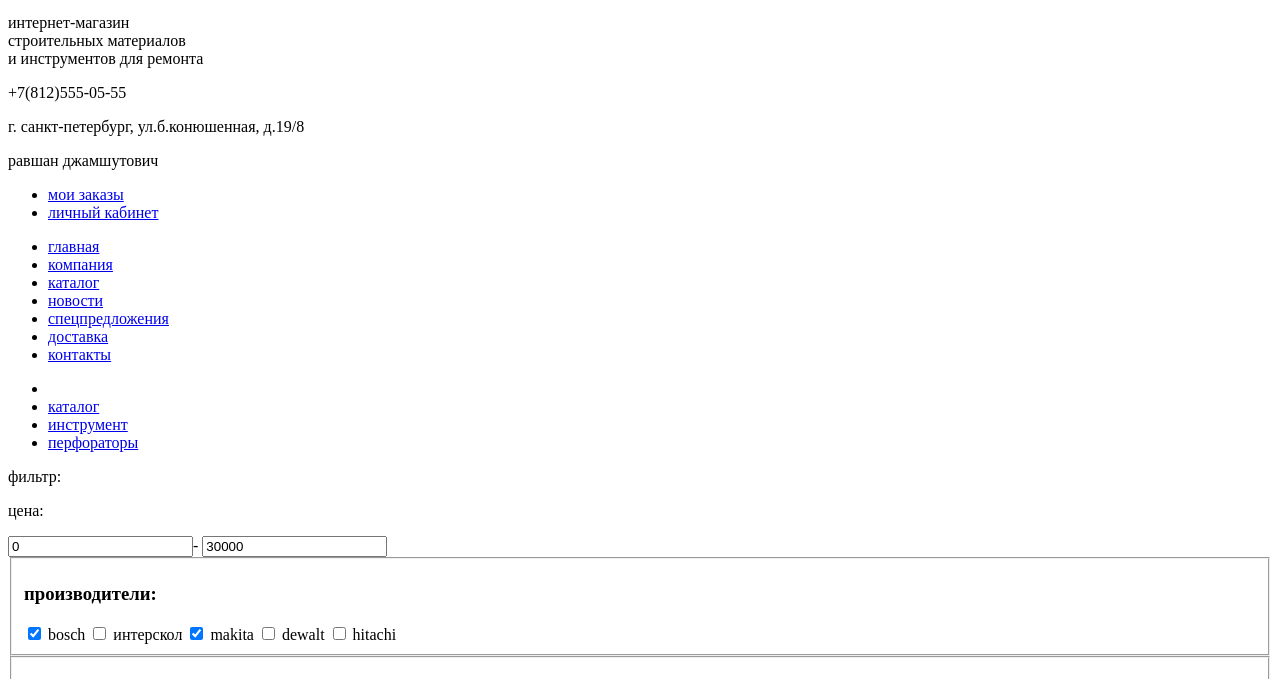
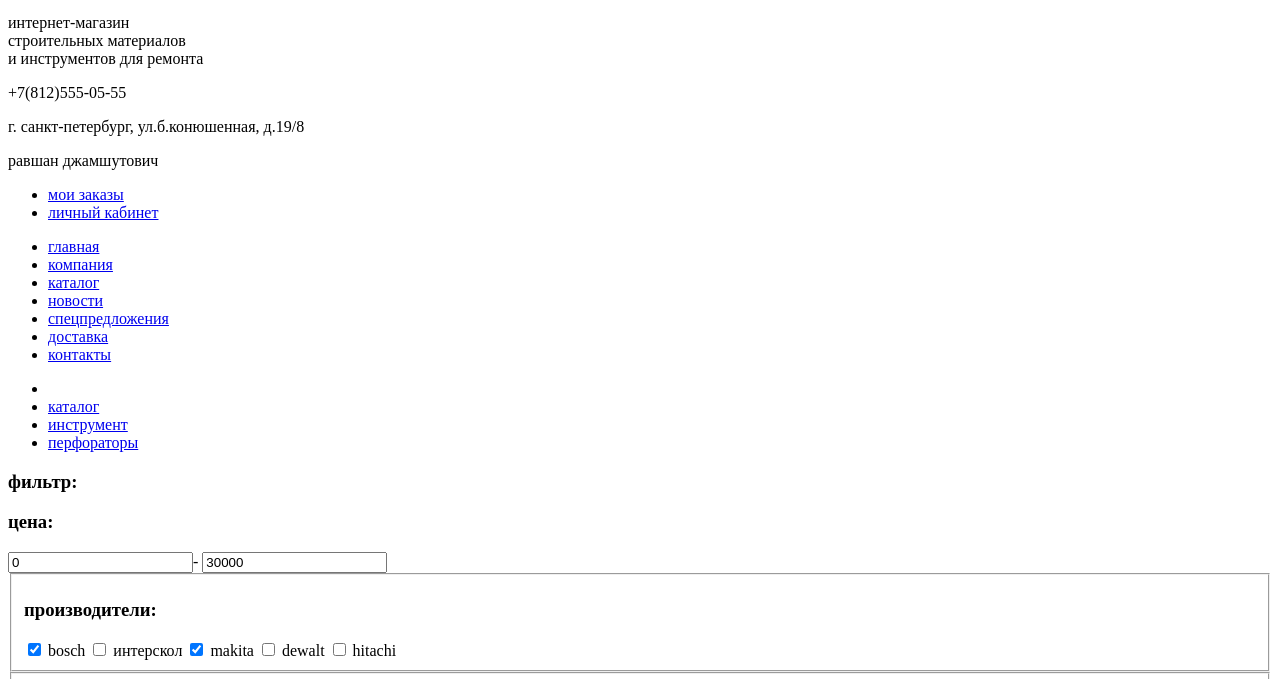
Before and after one commit to TsibulnikDenis/125964-technomart, a plain HTML site: page catalog.html in a window 1280 px wide. Shown: the part 49-728 px from the top of the page. Drawn offline with Linux system fonts and the light colour scheme.

Commit message:
заменил Р на Н3

```diff
--- a/catalog.html
+++ b/catalog.html
@@ -84,13 +84,15 @@
                     </li>
                 </ul>
             <div class="filter">
-                <p>
+                <h3>
                     фильтр:
-                </p>
-                <p>цена:</p>
+                </h3>
+                <h3>цена:</h3>
                 <div class="range-filter">
                     <div class="range-controls">
-                        <div class="scale"><div style="margin-left:50px;width:100px;" class="bar"></div></div>
+                        <div class="scale">
+                            <div style="margin-left:50px;width:100px;" class="bar"></div>
+                        </div>
                         <div class="toggle min-toggle"></div>
                         <div class="toggle max-toggle"></div>
                     </div>
```
Lines whose indentation alone changed are shown as unchanged.
